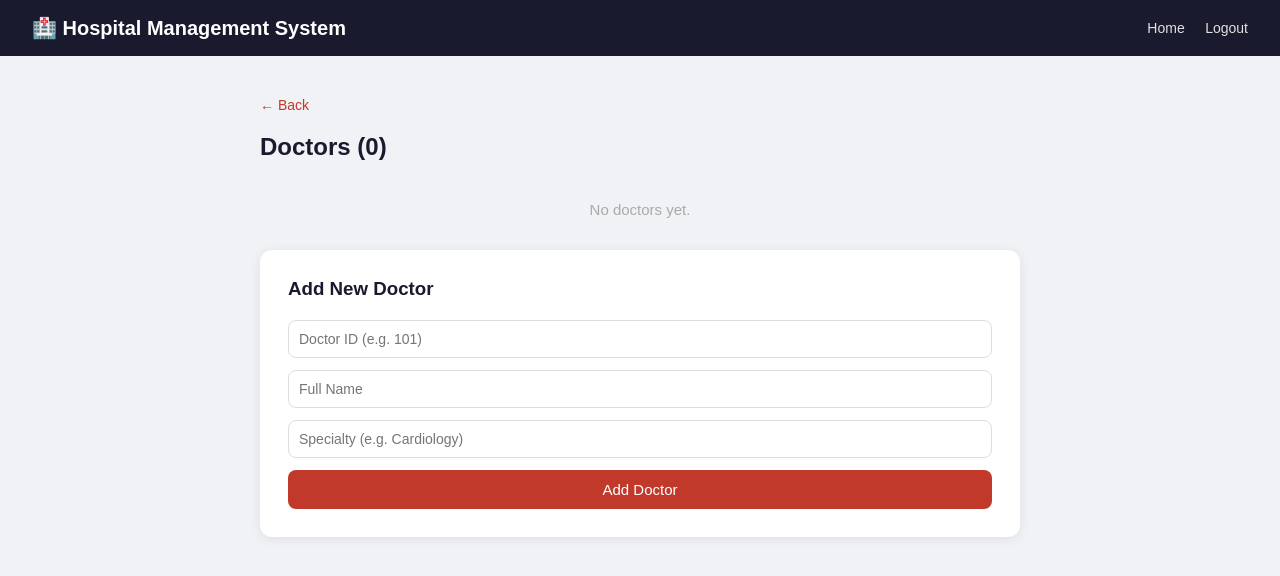
After one commit to omrhnfy560-bot/hospital-web, a Flask app: template templates/doctors.html in a window 1280 px wide. The commit adds this page. Shown: the top 576 px of the page. Run offline with Flask 3, Linux system fonts and the light colour scheme; the template is opened without the code that fills it, so the values that code supplies are empty.

Commit message:
add doctors management

```diff
--- /dev/null
+++ b/templates/doctors.html
@@ -0,0 +1,67 @@
+<!DOCTYPE html>
+<html lang="en">
+<head>
+  <meta charset="UTF-8">
+  <title>Manage Doctors</title>
+  <style>
+    * { margin: 0; padding: 0; box-sizing: border-box; }
+    body { font-family: Arial, sans-serif; background: #f0f2f5; color: #333; }
+    .navbar { background: #1a1a2e; padding: 16px 32px; display: flex; justify-content: space-between; align-items: center; }
+    .navbar h1 { color: white; font-size: 20px; }
+    .navbar a { color: #e0e0e0; text-decoration: none; font-size: 14px; margin-left: 16px; }
+    .container { max-width: 800px; margin: 40px auto; padding: 0 20px; }
+    .top-bar { display: flex; justify-content: space-between; align-items: center; margin-bottom: 24px; }
+    h2 { color: #1a1a2e; }
+    .card { background: white; padding: 20px 24px; border-radius: 10px; box-shadow: 0 2px 8px rgba(0,0,0,0.07); margin-bottom: 12px; display: flex; justify-content: space-between; align-items: center; }
+    .card h3 { font-size: 16px; color: #1a1a2e; margin-bottom: 4px; }
+    .card p { font-size: 13px; color: #888; }
+    .delete { color: #999; text-decoration: none; font-size: 13px; }
+    .add-card { background: white; padding: 28px; border-radius: 12px; box-shadow: 0 2px 12px rgba(0,0,0,0.08); margin-top: 32px; }
+    .add-card h3 { color: #1a1a2e; margin-bottom: 20px; }
+    input { width: 100%; padding: 10px; border: 1px solid #ddd; border-radius: 8px; font-size: 14px; margin-bottom: 12px; }
+    button { width: 100%; padding: 11px; background: #c0392b; color: white; border: none; border-radius: 8px; font-size: 15px; cursor: pointer; }
+    button:hover { background: #a93226; }
+    .back { display: inline-block; margin-bottom: 20px; color: #c0392b; text-decoration: none; font-size: 14px; }
+    .empty { text-align: center; color: #aaa; margin-top: 40px; font-size: 15px; }
+  </style>
+</head>
+<body>
+  <div class="navbar">
+    <h1>🏥 Hospital Management System</h1>
+    <div>
+      <a href="/">Home</a>
+      <a href="/logout">Logout</a>
+    </div>
+  </div>
+  <div class="container">
+    <a href="/" class="back">← Back</a>
+    <div class="top-bar">
+      <h2>Doctors ({{ doctors|length }})</h2>
+    </div>
+
+    {% if doctors %}
+      {% for did, d in doctors.items() %}
+      <div class="card">
+        <div>
+          <h3>Dr. {{ d.name }}</h3>
+          <p>ID: {{ did }} · {{ d.specialty }}</p>
+        </div>
+        <a href="/remove_doctor/{{ did }}" class="delete" onclick="return confirm('Remove Dr. {{ d.name }}?')">Remove</a>
+      </div>
+      {% endfor %}
+    {% else %}
+      <div class="empty">No doctors yet.</div>
+    {% endif %}
+
+    <div class="add-card">
+      <h3>Add New Doctor</h3>
+      <form method="POST" action="/add_doctor">
+        <input type="text" name="doctor_id" placeholder="Doctor ID (e.g. 101)" required>
+        <input type="text" name="name" placeholder="Full Name" required>
+        <input type="text" name="specialty" placeholder="Specialty (e.g. Cardiology)" required>
+        <button type="submit">Add Doctor</button>
+      </form>
+    </div>
+  </div>
+</body>
+</html>
--- a/templates/index.html
+++ b/templates/index.html
@@ -35,6 +35,7 @@
         <p>Specialty: {{ doctor.specialty }}</p>
         <a href="/patients" class="btn">View Patients</a>
         <a href="/add_patient" class="btn btn-outline">Add Patient</a>
+        <a href="/doctors" class="btn btn-outline">Manage Doctors</a>
       </div>
     {% else %}
       <h2>Doctor Login</h2>
```
